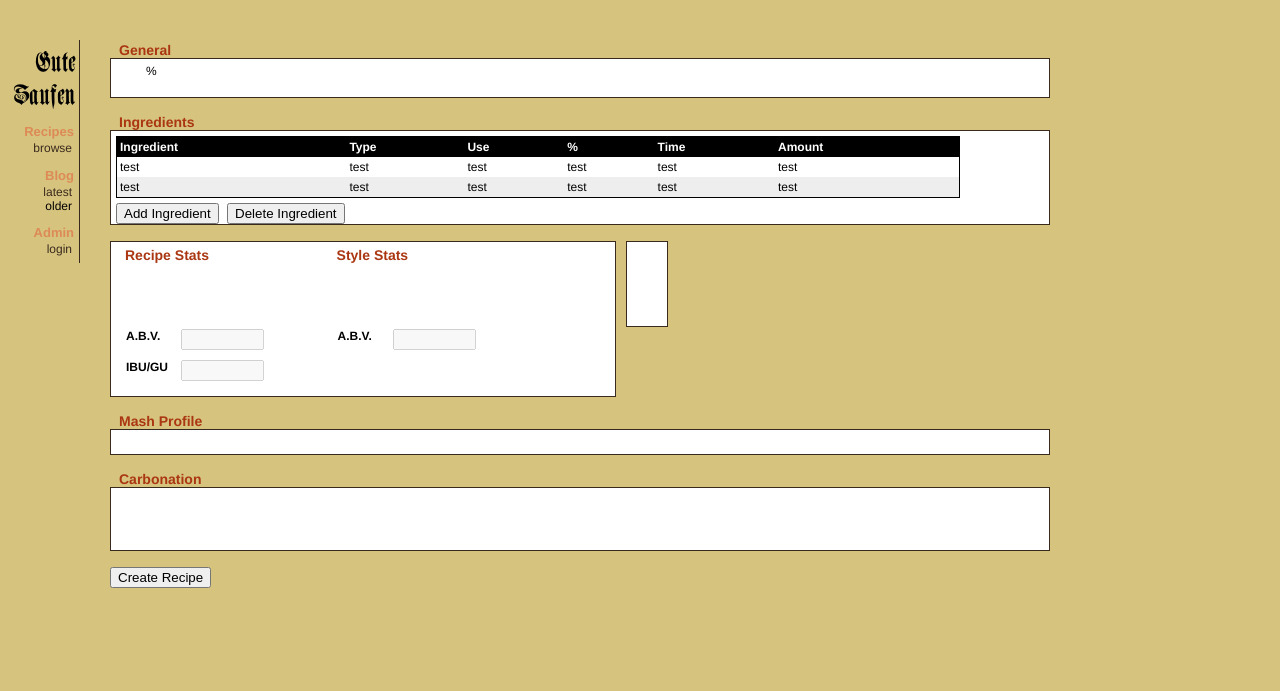
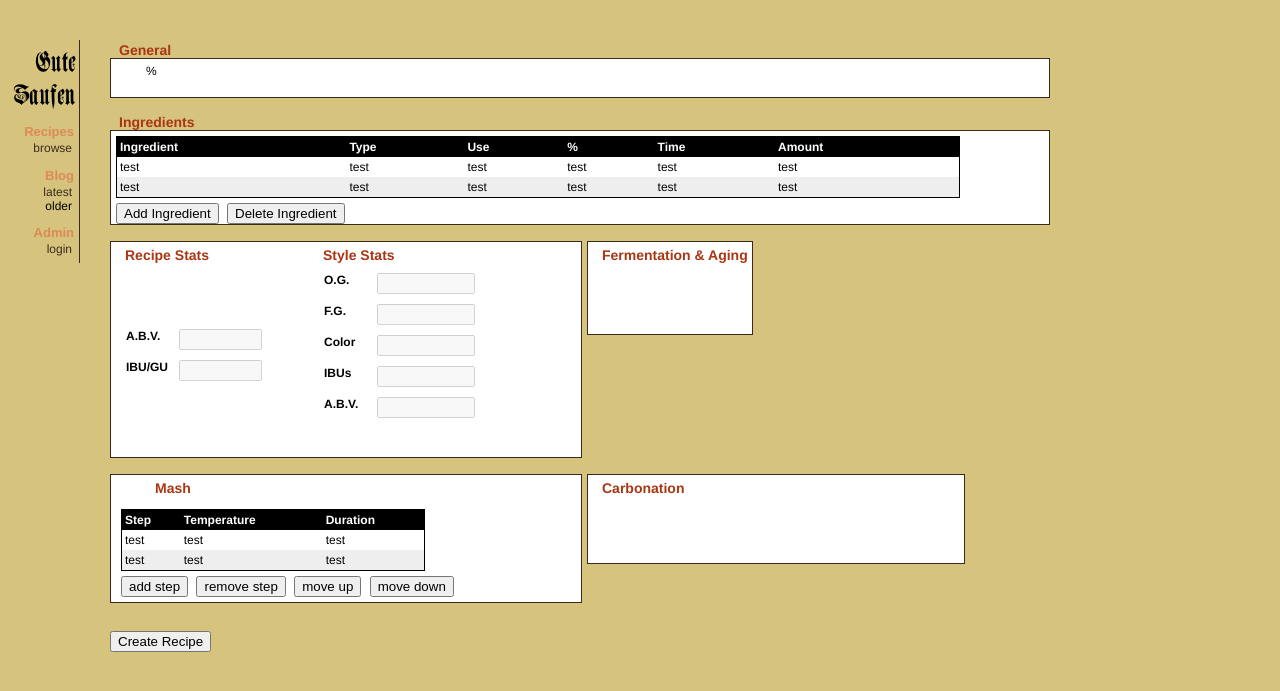
Before and after one commit to toddself/beerlog2, a Python web app: template beerlog/templates/edit_recipe.html in a window 1280 px wide. Shown: the top 691 px of the page. Run offline with Jinja, Linux system fonts and the light colour scheme; the template is opened without the code that fills it, so the values that code supplies are empty; style sheets or scripts are compiled from the project's sources; some libraries are stand-ins or nearby versions.

Commit message:
more form madness; data model change to support adjust temperature to equipment

```diff
--- a/beerlog/brewery/models.py
+++ b/beerlog/brewery/models.py
@@ -483,6 +483,7 @@ class Recipe(SQLObject, Measure):
     master_recipe = IntCol(default=0)
     grain_total_weight = DecimalCol(size=5, precision=2, default=0)
     hop_total_weight = DecimalCol(size=5, precision=2, default=0)
+    adjust_mash_temp_for_equipment = BoolCol(default=False)
     versions = Versioning()
 
     def _set_carbonation_used(self, value):
--- a/beerlog/templates/edit_recipe.html
+++ b/beerlog/templates/edit_recipe.html
@@ -6,6 +6,76 @@
 {% endblock %}
 {% block javascript %}
 {{ super() }}
+<script>
+	function set_style(style){
+		$.getJSON('/json/brewery/bjcp/style/'+style+'/', function(data) {
+			$('#style_og').val(data.og_range);
+			$('#style_fg').val(data.fg_range);
+			$('#style_srm').val(data.srm_range);
+			$('#style_ibu').val(data.ibu_range);
+			$('#style_abv').val(data.abv_range);
+		})
+	}
+
+	function set_recipe(recipe_type){
+		EXTRACT = 0
+	    PARTIAL_MASH = 1
+	    ALL_GRAIN = 2
+		if(recipe_type == EXTRACT){
+			$('#mash_title').hide();
+			$('#mash_section').hide();
+		} else {
+			$('#mash_title').show();
+			$('#mash_section').show();
+		}
+	}
+
+	function set_fermentation(ferm_type){
+		if(ferm_type == 0){
+			$('#stage_1_label').show();
+			$('#stage_1_data').show();
+			$('#stage_1_time').show();
+			$('#stage_2_label').hide();
+			$('#stage_2_data').hide();
+			$('#stage_2_time').hide();
+			$('#stage_3_label').hide();
+			$('#stage_3_data').hide();
+			$('#stage_3_time').hide();
+		} else if(ferm_type == 1){
+			$('#stage_1_label').show();
+			$('#stage_1_data').show();
+			$('#stage_1_time').show();
+			$('#stage_2_label').show();
+			$('#stage_2_data').show();
+			$('#stage_2_time').show();
+			$('#stage_3_label').hide();
+			$('#stage_3_data').hide();
+			$('#stage_3_time').hide();
+		} else {
+			$('#stage_1_label').show();
+			$('#stage_1_data').show();
+			$('#stage_1_time').show();
+			$('#stage_2_label').show();
+			$('#stage_2_data').show();
+			$('#stage_2_time').show();
+			$('#stage_3_label').show();
+			$('#stage_3_data').show();
+			$('#stage_3_time').show();
+		}
+	}
+
+	$().ready(function(){
+		$('#stage_1_label').show();
+		$('#stage_1_data').show();
+		$('#stage_1_time').show();
+		$('#stage_2_label').hide();
+		$('#stage_2_data').hide();
+		$('#stage_2_time').hide();
+		$('#stage_3_label').hide();
+		$('#stage_3_data').hide();
+		$('#stage_3_time').hide();
+	})
+</script>
 {% endblock %}
 {% block body %}
 <div class="content_body">
@@ -13,12 +83,12 @@
 <!-- hidden fields for internal accounting -->
 {{ data.form.csrf }}{{ data.form.brewer(value=session.get('user_id')) }}{{ data.form.hops }}
 {{ data.form.grains }}{{ data.form.extracts }}{{ data.form.hopped_extracts }}{{ data.form.mineral }}
-{{ data.form.fining }}{{ data.form.flavor }}{{ data.form.spice }}{{ data.form.herb }}
+{{ data.form.fining }}{{ data.form.flavor }}{{ data.form.spice }}{{ data.form.herb }}{{ data.form.mash_data }}
 <span class=section_title>General</span>
 <div class=recipe_section>
 	<div>{{ data.form.name.label }}{{ data.form.name(style="width: 100px;") }}</div>
-	<div>{{ data.form.style.label }}{{ data.form.style }}</div>
-	<div>{{ data.form.recipe_type.label }}{{ data.form.recipe_type }}</div>
+	<div>{{ data.form.style.label }}{{ data.form.style(onchange="set_style(this.value)") }}</div>
+	<div>{{ data.form.recipe_type.label }}{{ data.form.recipe_type(onchange="set_recipe(this.value)") }}</div>
 	<div>{{ data.form.efficiency.label }}{{ data.form.efficiency(style="width: 50px", step="0.1") }}%</div>
 	<br>
 	<div>{{ data.form.boil_volume.label }}{{ data.form.boil_volume(style="width: 50px;", step="0.1") }}{{ data.form.boil_volume_units }}</div>
@@ -64,7 +134,7 @@
 	<input type="button" onclick="addIngredient" id="add_ingredient" value="Add Ingredient">
 	<input type="button" onclick="removeIngrient" id="remove_ingredient" value="Delete Ingredient">
 </div>
-<div class=recipe_section style="float: left;">
+<div class=recipe_section style="float: left; width: 50%;">
 	<div style="float: left; width: 40%">
 		<span class=section_title>Recipe Stats</span>
 		<div  style="width: 100%;">
@@ -79,40 +149,74 @@
 	<div style="float: left; width: 40%">
 		<span class=section_title>Style Stats</span>
 		<div style="width: 100%;">
-			<div style="width: 20%">{{ data.form.og.label }}</div><div>{{ data.form.og(disabled="disabled", style="width: 75px;") }}</div><br>
-			<div style="width: 20%">{{ data.form.fg.label }}</div><div>{{ data.form.fg(disabled="disabled", style="width: 75px;") }}</div><br>
-			<div style="width: 20%">{{ data.form.color.label }}</div><div>{{ data.form.color(disabled="disabled", style="width: 75px;") }}</div><br>
-			<div style="width: 20%">{{ data.form.ibu.label }}</div><div>{{ data.form.ibu(disabled="disabled", style="width: 75px;") }}</div><br>
-			<div style="width: 20%"><label for="abv">A.B.V.</label></div><div><input type="number" style="width: 75px;" disabled></div><br>
+			<div style="width: 20%"><label for="style_og">O.G.</label></div><div><input type=text id=style_og disabled style="width: 90px;"></div><br>
+			<div style="width: 20%"><label for="style_fg">F.G.</label></div><div><input type=text id=style_fg disabled style="width: 90px;"></div><br>
+			<div style="width: 20%"><label for="style_srm">Color</label></div><div><input type=text id=style_srm disabled style="width: 90px;"></div><br>
+			<div style="width: 20%"><label for="style_ibu">IBUs</label></div><div><input type=text id=style_ibu disabled style="width: 90px;"></div><br>
+			<div style="width: 20%"><label for="style_abv">A.B.V.</label></div><div><input type=text id=style_abv style="width: 90px;" disabled></div><br>
 			<div style="width: 20%">&nbsp;</div><div>&nbsp;</div><br>
 		</div>
 	</div><br>
 </div>
-<div class=recipe_section style="float: left; margin-left: 10px; @media screen and (max-width: 480px){ margin-left: 0px !important; }">
-	<div>
-		<div style="width: 23%">{{ data.form.fermentation_type.label }}</div><div>{{ data.form.fermentation_type }}</div><br>
-		<div style="width: 23%">{{ data.form.stage_1_temp.label }}</div><div>{{ data.form.stage_1_temp(style="width: 50px;")}}{{ data.form.stage_1_temp_units}}</div><div>{{ data.form.stage_1_time(style="width: 50px;")}}{{ data.form.stage_1_time_units }}</div><br>
-		<div style="width: 23%">{{ data.form.stage_2_temp.label }}</div><div>{{ data.form.stage_2_temp(style="width: 50px;")}}{{ data.form.stage_2_temp_units}}</div><div>{{ data.form.stage_2_time(style="width: 50px;")}}{{ data.form.stage_2_time_units }}</div><br>
-		<div style="width: 23%">{{ data.form.stage_3_temp.label }}</div><div>{{ data.form.stage_3_temp(style="width: 50px;")}}{{ data.form.stage_3_temp_units}}</div><div>{{ data.form.stage_3_time(style="width: 50px;")}}{{ data.form.stage_3_time_units }}</div><br>
-	</div><br>
+<div class=recipe_section style="float: left; margin-left: 5px; @media screen and (max-width: 480px){ margin-left: 0px !important; }">
+	<div style="width: 100%;">
+		<span class=section_title>Fermentation &amp; Aging</span><br>
+		<div style="width: 100%;">
+			<div style="width: 23%">{{ data.form.fermentation_type.label }}</div><div>{{ data.form.fermentation_type(onchange="set_fermentation(this.value)") }}</div><br>
+			<div style="width: 20%" id=stage_1_label>{{ data.form.stage_1_temp.label }}</div><div id=stage_1_data>{{ data.form.stage_1_temp(style="width: 50px;")}}{{ data.form.stage_1_temp_units}}</div><div id=stage_1_time>{{ data.form.stage_1_time(style="width: 50px;")}}{{ data.form.stage_1_time_units }}</div><br>
+			<div style="width: 20%" id=stage_2_label>{{ data.form.stage_2_temp.label }}</div><div id=stage_2_data>{{ data.form.stage_2_temp(style="width: 50px;")}}{{ data.form.stage_2_temp_units}}</div><div id=stage_2_time>{{ data.form.stage_2_time(style="width: 50px;")}}{{ data.form.stage_2_time_units }}</div><br>
+			<div style="width: 20%" id=stage_3_label>{{ data.form.stage_3_temp.label }}</div><div id=stage_3_data>{{ data.form.stage_3_temp(style="width: 50px;")}}{{ data.form.stage_3_temp_units}}</div><div id=stage_3_time>{{ data.form.stage_3_time(style="width: 50px;")}}{{ data.form.stage_3_time_units }}</div><br>
+		</div><br>
+	</div>
 </div>
 <br style="clear: both;">
-<span class=section_title>Mash Profile</span>
-<div class=recipe_section>
+<div class=recipe_section id=mash_section style="float: left; width: 50%">
 	<div>
-		<div>{{ data.form.mash.label }}{{ data.form.mash }}</div><br>
-	</div><br>
+		<span class=section_title>Mash</span>
+		<div>
+			<div>{{ data.form.mash.label }}{{ data.form.mash }}</div><div>{{ data.form.adjust_mash_temp_equipment }}{{ data.form.adjust_mash_temp_equipment.label }}</div><br>
+		</div><br>
+		<div style="width: 100%;">
+			<table id=mashes>
+				<thead>
+					<tr>
+						<th>Step</th>
+						<th>Temperature</th>
+						<th>Duration</th>
+					</tr>
+				</thead>
+				<tbody>
+					<tr>
+						<td>test</td>
+						<td>test</td>
+						<td>test</td>
+					</tr>
+					<tr>
+						<td>test</td>
+						<td>test</td>
+						<td>test</td>
+					</tr>
+				</tbody>
+			</table>
+		</div><br>
+		<input type="button" value="add step">
+		<input type="button" value="remove step">
+		<input type="button" value="move up">
+		<input type="button" value="move down">
+	</div>
 </div>
-<span class=section_title>Carbonation</span>
-<div class=recipe_section>
-	<div style="width: 100%">
+<div class=recipe_section style="float: left; margin-left: 5px; width: 40%;">
+	<div>
+		<span class=section_title>Carbonation</span>
 		<div style="width: 100%">
-			<div style="width: 15%">{{ data.form.carbonation_type.label }}</div><div>{{ data.form.carbonation_type }}</div><br>
-			<div style="width: 15%">{{ data.form.carbonation_sugar_amount.label }}</div><div>{{ data.form.carbonation_sugar_amount }}{{ data.form.carbonation_sugar_units }}</div><br>
-			<div style="width: 15%">{{ data.form.carbonation_volume.label }}</div><div>{{ data.form.carbonation_volume }}</div><br>
+			<div style="width: 100%">
+				<div style="width: 30%">{{ data.form.carbonation_type.label }}</div><div>{{ data.form.carbonation_type }}</div><br>
+				<div style="width: 30%">{{ data.form.carbonation_sugar_amount.label }}</div><div>{{ data.form.carbonation_sugar_amount }}{{ data.form.carbonation_sugar_units }}</div><br>
+				<div style="width: 30%">{{ data.form.carbonation_volume.label }}</div><div>{{ data.form.carbonation_volume }}</div><br>
+			</div>
 		</div>
-	</div><br>
-</div>
+	</div>
+</div><br style="clear: both;">
 		<p><input type=submit value="{% if data.recipe.id %}Edit{% else %}Create{% endif %} Recipe">
 	</form>
 </div>
```
Also changed, not shown: beerlog/brewery/recipe/forms.py (+21 -5 lines), 1 other file.
